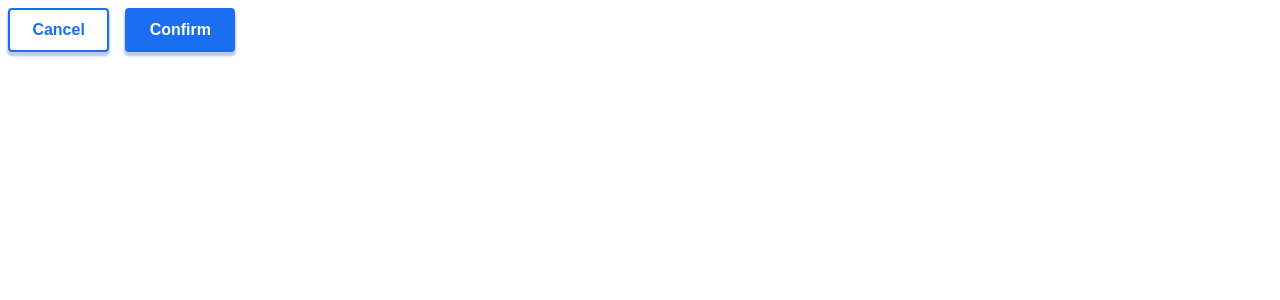
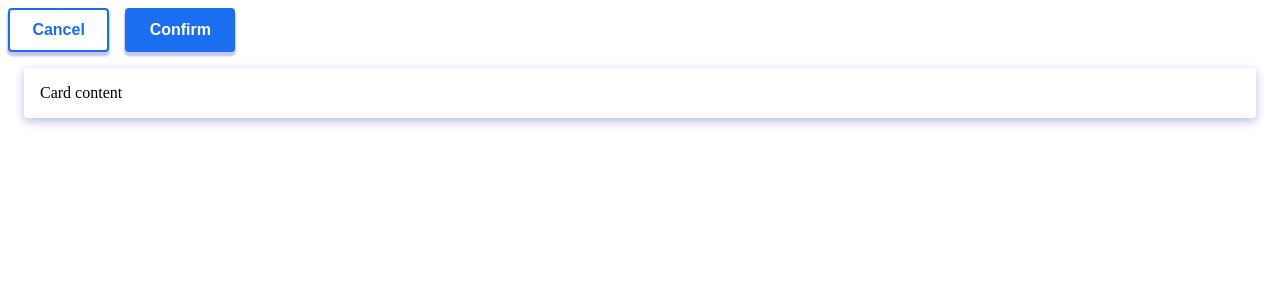
Before and after one commit to MichaelShawUK/ui-library, a React (Vite) app: page / in a window 1280 px wide. Shown: the top 300 px of the page. Built offline with nearby package versions, Linux system fonts and the light colour scheme.

Commit message:
Create Card component

```diff
--- a/src/App.tsx
+++ b/src/App.tsx
@@ -1,4 +1,5 @@
 import Button from "./components/Button/Button";
+import Card from "./components/Card/Card";
 
 function App() {
   return (
@@ -6,6 +7,7 @@ function App() {
       <Button alt>Cancel</Button>
       <span style={{ color: "white" }}>....</span>
       <Button>Confirm</Button>
+      <Card>Card content</Card>
     </div>
   );
 }
--- /dev/null
+++ b/src/components/Card/Card.tsx
@@ -0,0 +1,11 @@
+import StyledCard from "./StyledCard";
+
+interface Props {
+  children: JSX.Element;
+}
+
+function Card({ children }: Props) {
+  return <StyledCard>{children}</StyledCard>;
+}
+
+export default Card;
--- /dev/null
+++ b/src/components/Card/StyledCard.ts
@@ -0,0 +1,13 @@
+import { styled } from "styled-components";
+import theme from "../../theme";
+
+const { shadow } = theme;
+
+const StyledCard = styled.div`
+  padding: 1rem;
+  margin: 1rem;
+  border-radius: 4px;
+  box-shadow: 0px 0.2rem 10px 1px ${shadow};
+`;
+
+export default StyledCard;
```
